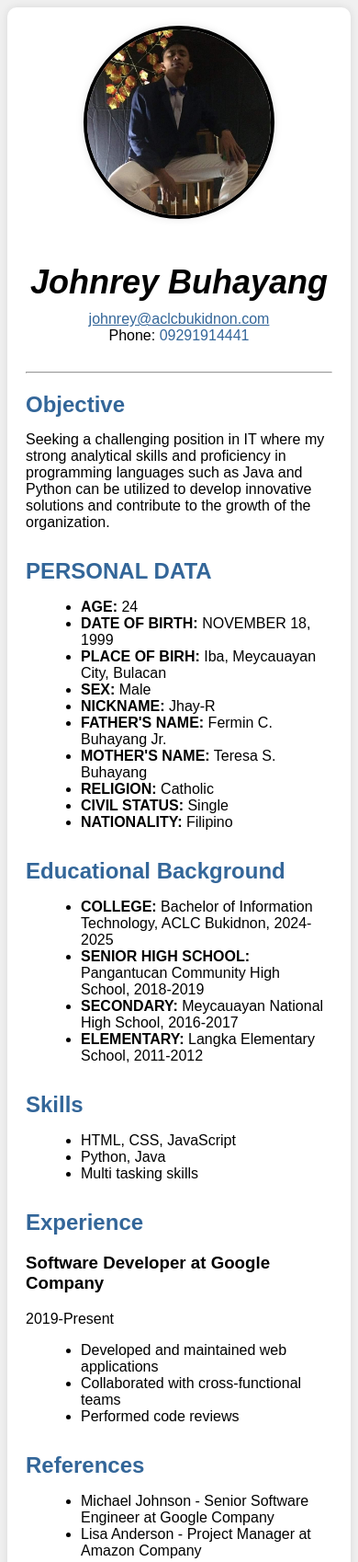
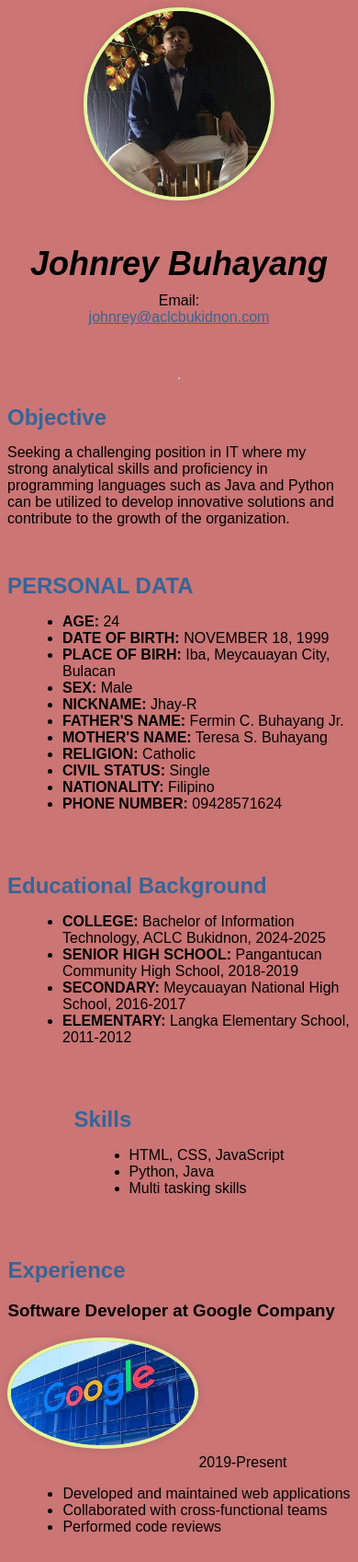
Before and after one commit to FarFarDog/resume, a plain HTML site: page index.html in a window 390 px wide. Shown: the top 1698 px of the page at 92% size. Drawn offline with Linux system fonts and the light colour scheme.

Commit message:
Add files via upload

```diff
--- a/index.html
+++ b/index.html
@@ -10,8 +10,10 @@
         <header>
             <img src="meee.jpg" alt="My Profile Picture">
             <h1 style="color: black; font-style:italic;">Johnrey Buhayang</h1>
+            <p>Email:</p>
             <p><a href="mailto:johnrey@aclcbukidnon.com" style="color: #336699;">johnrey@aclcbukidnon.com</a></p>
-            <p>Phone: <span style="color: #336699;">09291914441</span></p>
+            <br>
+
         </header>
         <hr>
         <section>
@@ -33,6 +35,7 @@
                 <li><strong>RELIGION:</strong> Catholic</li>
                 <li><strong>CIVIL STATUS:</strong> Single</li>
                 <li><strong>NATIONALITY:</strong> Filipino</li>
+                <li><strong>PHONE NUMBER:</strong> 09428571624</li>
             </ul>
         </section>
 
@@ -59,6 +62,7 @@
         <section>
             <h2>Experience</h2>
             <h3>Software Developer at Google Company</h3>
+            <img src="OIP.jpg"
             <p>2019-Present</p>
             <ul>
                 <li>Developed and maintained web applications</li>
--- a/mystyle.css
+++ b/mystyle.css
@@ -5,8 +5,9 @@ body {
     min-height: 100vh;
     flex-direction: column;
     font-family: Arial, sans-serif;
-    background-color: #f0f0f0;
+    background-color: #cb7575;
     color: #000;
+    box-sizing: border-box;
 }
 
 .container {
@@ -27,7 +28,7 @@ img {
     height: auto;
     border-radius: 50%;
     margin: 0 auto 20px;
-    border: 4px solid #000000;
+    border: 4px solid #e1f89d;
     box-shadow: 0 0 10px rgba(0, 0, 0, 0.1);
 }
 
@@ -45,12 +46,13 @@ p {
 
 section {
     margin-bottom: 30px;
-    text-align: left;
+
 }
 
 h2 {
     font-size: 24px;
     margin-bottom: 15px;
+    text-align: justify;
     color: #336699;
 }
 
@@ -63,3 +65,17 @@ ul {
 li {
     color: #000;
 }
+
+
+@media only screen and (max-width:500px) {
+    .container {
+      width: 100%;
+      padding: 0;
+    }
+
+
+    .container{
+        display: contents;
+        flex-direction: column;
+    }
+  }
```
Also changed, not shown: OIP.jpg (added).
